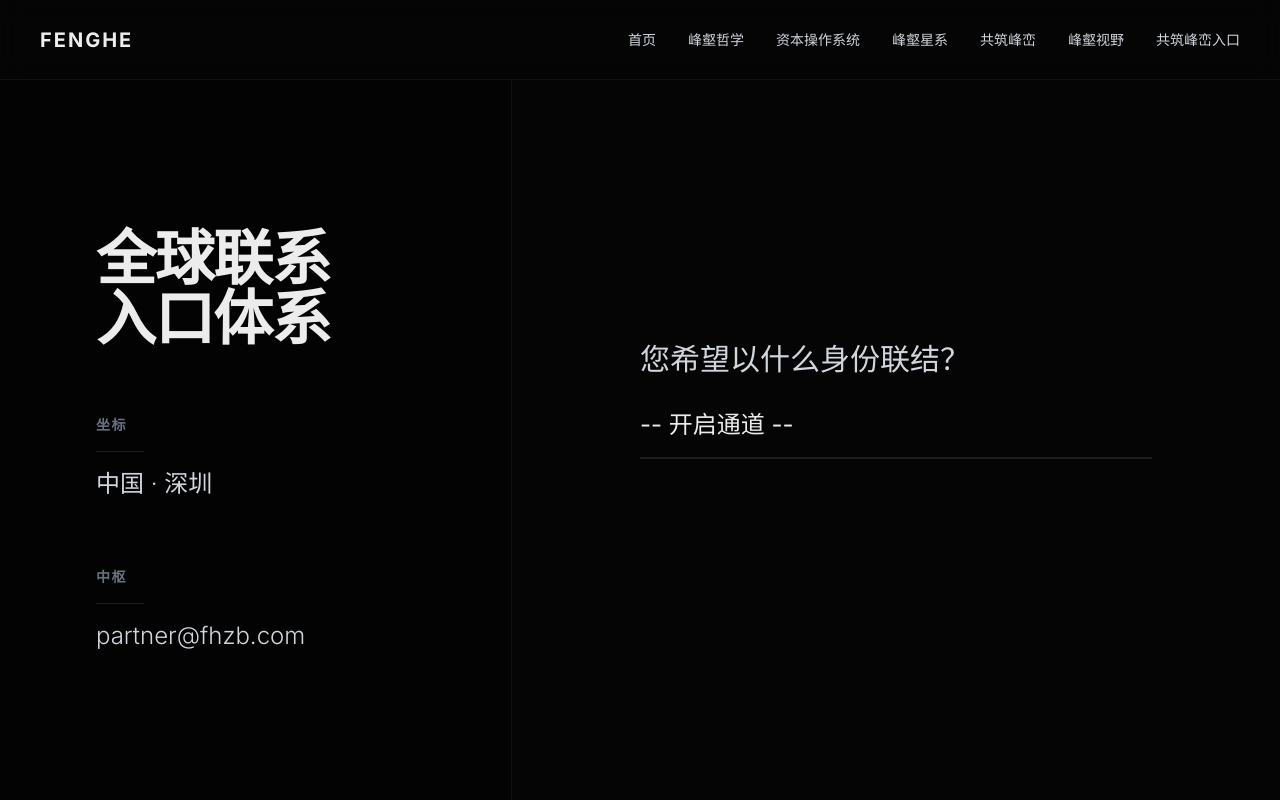
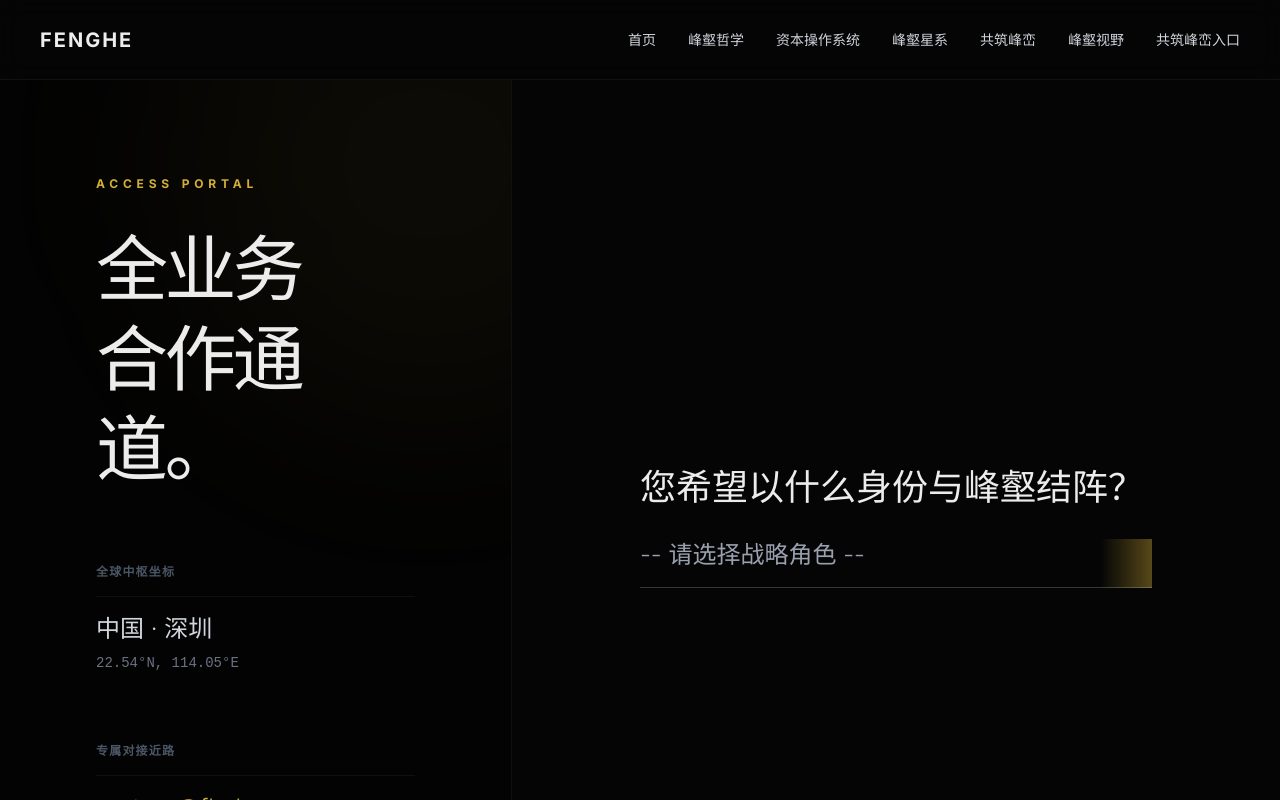
Before and after one commit to bayniidt/fhzb-1400, a Next.js app: page /contact in a window 1280 px wide. Shown: the top 800 px of the page. Built offline with nearby package versions, Linux system fonts and the light colour scheme.

Commit message:
feat: complete contact gateway with multi-role intelligent dynamic routing form

```diff
--- a/src/app/contact/page.tsx
+++ b/src/app/contact/page.tsx
@@ -1,70 +1,161 @@
 "use client";
+
 import { PageTransition } from "@/components/ui/PageTransition";
 import { useState } from "react";
+import { motion, AnimatePresence } from "framer-motion";
 
 export default function Contact() {
   const [role, setRole] = useState<string>("none");
 
   return (
     <PageTransition>
-      <div className="flex flex-col md:flex-row min-h-screen pt-20">
-        {/* Left Side 40% */}
-        <div className="w-full md:w-[40%] bg-[#030303] p-10 md:p-24 flex flex-col justify-center border-r border-white/5 relative overflow-hidden">
-          <div className="absolute -left-1/4 -top-1/4 w-full h-full bg-[radial-gradient(circle_at_center,_var(--tw-gradient-stops))] from-white/5 to-transparent blur-3xl opacity-50"></div>
+      <div className="flex flex-col lg:flex-row min-h-screen pt-20 bg-[#050505]">
+        {/* 左半区：固定联系信息与氛围 */}
+        <div className="w-full lg:w-[40%] bg-[#030303] p-10 lg:p-24 flex flex-col justify-center border-b lg:border-b-0 lg:border-r border-white/5 relative overflow-hidden">
+          <div className="absolute top-0 right-0 w-[500px] h-[500px] bg-[#D4AF37]/5 rounded-full blur-[100px] pointer-events-none translate-x-1/3 -translate-y-1/3" />
           <div className="relative z-10">
-            <h1 className="text-5xl md:text-6xl font-bold mb-16 tracking-tight text-[#ECECEC]">全球联系<br/>入口体系</h1>
+            <span className="text-[#D4AF37] uppercase tracking-[0.4em] font-bold text-xs block mb-8">Access Portal</span>
+            <h1 className="text-5xl lg:text-7xl font-light mb-16 tracking-tighter text-[#ECECEC] leading-tight">
+              全业务<br/>合作通道。
+            </h1>
+
             <div className="space-y-16">
               <div>
-                <h3 className="text-gray-500 uppercase tracking-widest text-sm mb-4 font-bold border-b border-white/10 pb-4 inline-block w-12">坐标</h3>
+                <h3 className="text-gray-600 uppercase tracking-widest text-xs mb-4 font-bold border-b border-white/5 pb-4 inline-block w-full">全球中枢坐标</h3>
                 <p className="text-2xl font-light text-gray-300">中国 · 深圳</p>
+                <p className="text-sm text-gray-500 mt-2 font-mono">22.54°N, 114.05°E</p>
               </div>
               <div>
-                <h3 className="text-gray-500 uppercase tracking-widest text-sm mb-4 font-bold border-b border-white/10 pb-4 inline-block w-12">中枢</h3>
-                <p className="text-2xl font-light text-gray-300">partner@fhzb.com</p>
+                <h3 className="text-gray-600 uppercase tracking-widest text-xs mb-4 font-bold border-b border-white/5 pb-4 inline-block w-full">专属对接近路</h3>
+                <p className="text-2xl font-light text-[#D4AF37] hover:text-white transition-colors cursor-pointer">partner@fhzb.com</p>
+              </div>
+              <div className="pt-8 opacity-40">
+                <p className="text-xs text-gray-500 font-light leading-relaxed max-w-xs">
+                  *所有通过此智能通道提交的信息组，将经过高重加密并自动分流至对应的总裁决策或基金执行引擎。
+                </p>
               </div>
             </div>
           </div>
         </div>
 
-        {/* Right Side 60% */}
-        <div className="w-full md:w-[60%] p-10 md:p-32 bg-[#050505] flex flex-col justify-center">
+        {/* 右半区：智能申请分流表单 */}
+        <div className="w-full lg:w-[60%] p-10 lg:p-32 bg-[#050505] flex flex-col justify-center">
           <div className="w-full max-w-2xl">
              <div className="mb-20">
-               <label className="block text-3xl font-light mb-8 text-gray-300">您希望以什么身份联结？</label>
+               <label className="block text-2xl lg:text-4xl font-light mb-8 text-[#ECECEC]">您希望以什么身份与峰壑结阵？</label>
                <select
-                 className="w-full bg-transparent border-b-2 border-white/10 pb-4 text-2xl focus:outline-none focus:border-[#D4AF37] transition-colors appearance-none text-[#ECECEC] cursor-pointer"
+                 className="w-full bg-transparent border-b border-white/20 pb-4 text-xl lg:text-2xl focus:outline-none focus:border-[#D4AF37] transition-all appearance-none text-gray-400 cursor-pointer font-light"
                  value={role}
                  onChange={(e) => setRole(e.target.value)}
+                 style={{ backgroundImage: 'linear-gradient(to right, rgba(212, 175, 55, 0) 90%, rgba(212, 175, 55, 0.4) 100%)' }}
                >
-                 <option value="none" className="bg-[#111]">-- 开启通道 --</option>
-                 <option value="project" className="bg-[#111]">项目方：寻求融资/上市辅导</option>
-                 <option value="partner" className="bg-[#111]">考察者：意向申请城市合伙人</option>
-                 <option value="institution" className="bg-[#111]">机构方：寻求项目联投/深度共建</option>
+                 <option value="none" className="bg-[#111]">-- 请选择战略角色 --</option>
+                 <option value="project" className="bg-[#111]">项目合作 (产业/上市公司寻求跨界与资本赋能)</option>
+                 <option value="partner" className="bg-[#111]">加盟合作 (申请城市合伙人/区域独家主理)</option>
+                 <option value="club" className="bg-[#111]">会员入会 (成为共筑峰峦顶级圈层的一员)</option>
+                 <option value="institution" className="bg-[#111]">机构同盟 (VC/PE/家族办公室共投资源互动)</option>
+                 <option value="media" className="bg-[#111]">媒体活动 (资源互换/品牌公关及圈层会议合作)</option>
                </select>
              </div>
 
+             <AnimatePresence mode="wait">
+               {/* 1. 项目合作 */}
                {role === 'project' && (
-               <div className="space-y-10 animate-in fade-in slide-in-from-bottom-8 duration-700">
-                 <input type="text" placeholder="企业名称及核心商业模式" className="w-full bg-transparent border-b border-white/10 pb-4 text-xl focus:outline-none focus:border-white transition-colors text-white placeholder:text-gray-600"/>
-                 <div className="w-full h-40 border border-dashed border-white/20 bg-white/[0.02] flex items-center justify-center text-gray-500 hover:text-white hover:border-white transition-colors cursor-pointer text-lg tracking-wider">
-                   一键拖拽上传 PDF 商业计划书
+                 <motion.div
+                   key="project"
+                   initial={{ opacity: 0, y: 20 }}
+                   animate={{ opacity: 1, y: 0 }}
+                   exit={{ opacity: 0, y: -20 }}
+                   transition={{ duration: 0.5 }}
+                   className="space-y-12"
+                 >
+                   <input type="text" placeholder="企业全称与核心实业领域" className="w-full bg-transparent border-b border-white/10 pb-4 text-lg focus:outline-none focus:border-white transition-colors text-white placeholder:text-gray-600"/>
+                   <div className="flex gap-8">
+                     <input type="text" placeholder="当前阶段 (天使/A轮/拟IPO等)" className="w-full bg-transparent border-b border-white/10 pb-4 text-lg focus:outline-none focus:border-white transition-colors text-white placeholder:text-gray-600"/>
+                     <input type="text" placeholder="核心诉求 (资金/模型重构)" className="w-full bg-transparent border-b border-white/10 pb-4 text-lg focus:outline-none focus:border-white transition-colors text-white placeholder:text-gray-600"/>
                    </div>
-                 <button className="bg-[#ECECEC] text-black px-12 py-5 text-lg font-medium hover:bg-white w-full transition-colors mt-8">递交总部枢纽</button>
+                   <div className="w-full h-32 border border-dashed border-white/20 bg-white/[0.02] flex items-center justify-center text-gray-500 hover:text-[#D4AF37] hover:border-[#D4AF37] hover:bg-[#D4AF37]/5 transition-all cursor-pointer group">
+                     <span className="text-sm tracking-widest uppercase font-medium">拖拽或点击上传完整商业计划书 (BP)</span>
                    </div>
+                   <button className="bg-[#ECECEC] text-[#050505] px-12 py-5 text-sm font-bold uppercase tracking-widest hover:bg-white w-full transition-colors mt-8">递交项目数据室</button>
+                 </motion.div>
                )}
+
+               {/* 2. 合伙人加盟 */}
                {role === 'partner' && (
-               <div className="space-y-10 animate-in fade-in slide-in-from-bottom-8 duration-700">
-                 <input type="text" placeholder="您的拟覆盖区域界限 (城市/省区)" className="w-full bg-transparent border-b border-white/10 pb-4 text-xl focus:outline-none focus:border-white transition-colors text-white placeholder:text-gray-600"/>
-                 <input type="text" placeholder="资金准备与本地政商资源概括" className="w-full bg-transparent border-b border-white/10 pb-4 text-xl focus:outline-none focus:border-white transition-colors text-white placeholder:text-gray-600"/>
-                 <button className="bg-[#D4AF37] text-black px-12 py-5 text-lg font-medium hover:bg-[#e6be3d] w-full transition-colors mt-8">进入合伙人资质审查</button>
+                 <motion.div
+                   key="partner"
+                   initial={{ opacity: 0, y: 20 }}
+                   animate={{ opacity: 1, y: 0 }}
+                   exit={{ opacity: 0, y: -20 }}
+                   transition={{ duration: 0.5 }}
+                   className="space-y-12"
+                 >
+                   <input type="text" placeholder="意向锁定的城市或省区" className="w-full bg-transparent border-b border-white/10 pb-4 text-lg focus:outline-none focus:border-white transition-colors text-white placeholder:text-gray-600"/>
+                   <input type="text" placeholder="基础资金池准备概览 (不低于总部最低限额)" className="w-full bg-transparent border-b border-white/10 pb-4 text-lg focus:outline-none focus:border-white transition-colors text-white placeholder:text-gray-600"/>
+                   <textarea rows={3} placeholder="简述您在当地的政商壁垒或核心实业产业群资源..." className="w-full bg-transparent border-b border-white/10 pb-4 text-lg focus:outline-none focus:border-white transition-colors text-white placeholder:text-gray-600 resize-none"></textarea>
+                   <button className="bg-[#D4AF37] text-black px-12 py-5 text-sm font-bold uppercase tracking-widest hover:bg-[#eac448] w-full transition-colors mt-8">开启极核区域授权面审</button>
+                 </motion.div>
+               )}
+
+               {/* 3. 会员申请 */}
+               {role === 'club' && (
+                 <motion.div
+                   key="club"
+                   initial={{ opacity: 0, y: 20 }}
+                   animate={{ opacity: 1, y: 0 }}
+                   exit={{ opacity: 0, y: -20 }}
+                   transition={{ duration: 0.5 }}
+                   className="space-y-12"
+                 >
+                   <div className="flex gap-8">
+                     <input type="text" placeholder="您的称呼与行业背景" className="w-full bg-transparent border-b border-white/10 pb-4 text-lg focus:outline-none focus:border-white transition-colors text-white placeholder:text-gray-600"/>
+                     <input type="text" placeholder="圈内推荐人 (必填项)" className="w-full bg-transparent border-b border-[#D4AF37]/50 pb-4 text-lg focus:outline-none focus:border-[#D4AF37] transition-colors text-[#D4AF37] placeholder:text-[#D4AF37]/40"/>
                    </div>
+                   <input type="text" placeholder="基础验资证明 (流动性资产声明)" className="w-full bg-transparent border-b border-white/10 pb-4 text-lg focus:outline-none focus:border-white transition-colors text-white placeholder:text-gray-600"/>
+                   <textarea rows={2} placeholder="入会核心动机 (学习圈层/锁定内定跟投权等)..." className="w-full bg-transparent border-b border-white/10 pb-4 text-lg focus:outline-none focus:border-white transition-colors text-white placeholder:text-gray-600 resize-none"></textarea>
+                   <button className="border border-white text-white px-12 py-5 text-sm font-bold uppercase tracking-widest hover:bg-white hover:text-black w-full transition-colors mt-8">提交后台资质核验</button>
+                 </motion.div>
                )}
+
+                {/* 4. 机构合作 */}
                {role === 'institution' && (
-               <div className="space-y-10 animate-in fade-in slide-in-from-bottom-8 duration-700">
-                 <input type="text" placeholder="资产管理规模或特长领域" className="w-full bg-transparent border-b border-white/10 pb-4 text-xl focus:outline-none focus:border-white transition-colors text-white placeholder:text-gray-600"/>
-                 <button className="bg-[#ECECEC] text-black px-12 py-5 text-lg font-medium hover:bg-white w-full transition-colors mt-8">进入机构白名单序列</button>
+                 <motion.div
+                   key="institution"
+                   initial={{ opacity: 0, y: 20 }}
+                   animate={{ opacity: 1, y: 0 }}
+                   exit={{ opacity: 0, y: -20 }}
+                   transition={{ duration: 0.5 }}
+                   className="space-y-12"
+                 >
+                   <input type="text" placeholder="机构主体名称与资本性质 (PE/VC/Family Office)" className="w-full bg-transparent border-b border-white/10 pb-4 text-lg focus:outline-none focus:border-white transition-colors text-white placeholder:text-gray-600"/>
+                   <div className="flex gap-8">
+                     <input type="text" placeholder="AUM 资产管理规模" className="w-full bg-transparent border-b border-white/10 pb-4 text-lg focus:outline-none focus:border-white transition-colors text-white placeholder:text-gray-600"/>
+                     <input type="text" placeholder="投资偏好/赛道" className="w-full bg-transparent border-b border-white/10 pb-4 text-lg focus:outline-none focus:border-white transition-colors text-white placeholder:text-gray-600"/>
                    </div>
+                   <textarea rows={2} placeholder="联合投资模型或资金接驳方案简述..." className="w-full bg-transparent border-b border-white/10 pb-4 text-lg focus:outline-none focus:border-white transition-colors text-white placeholder:text-gray-600 resize-none"></textarea>
+
+                   <button className="bg-[#ECECEC] text-[#050505] px-12 py-5 text-sm font-bold uppercase tracking-widest hover:bg-white w-full transition-colors mt-8">接驳基金管理人通道</button>
+                 </motion.div>
                )}
+
+               {/* 5. 媒体/活动合作 */}
+               {role === 'media' && (
+                 <motion.div
+                   key="media"
+                   initial={{ opacity: 0, y: 20 }}
+                   animate={{ opacity: 1, y: 0 }}
+                   exit={{ opacity: 0, y: -20 }}
+                   transition={{ duration: 0.5 }}
+                   className="space-y-12"
+                 >
+                   <input type="text" placeholder="所属媒体、自媒体 IP 或会议品牌背书" className="w-full bg-transparent border-b border-white/10 pb-4 text-lg focus:outline-none focus:border-white transition-colors text-white placeholder:text-gray-600"/>
+                   <input type="text" placeholder="合作载体形式 (峰会论坛赞助/版面互换/独家专访)" className="w-full bg-transparent border-b border-white/10 pb-4 text-lg focus:outline-none focus:border-white transition-colors text-white placeholder:text-gray-600"/>
+                   <textarea rows={3} placeholder="详细资源互换方案与核心曝光量级说明..." className="w-full bg-transparent border-b border-white/10 pb-4 text-lg focus:outline-none focus:border-white transition-colors text-white placeholder:text-gray-600 resize-none"></textarea>
+                   <button className="border border-white text-white px-12 py-5 text-sm font-bold uppercase tracking-widest hover:bg-white hover:text-black w-full transition-colors mt-8">发送至公关枢纽处</button>
+                 </motion.div>
+               )}
+             </AnimatePresence>
           </div>
         </div>
       </div>
```
Lines whose indentation alone changed are shown as unchanged.
